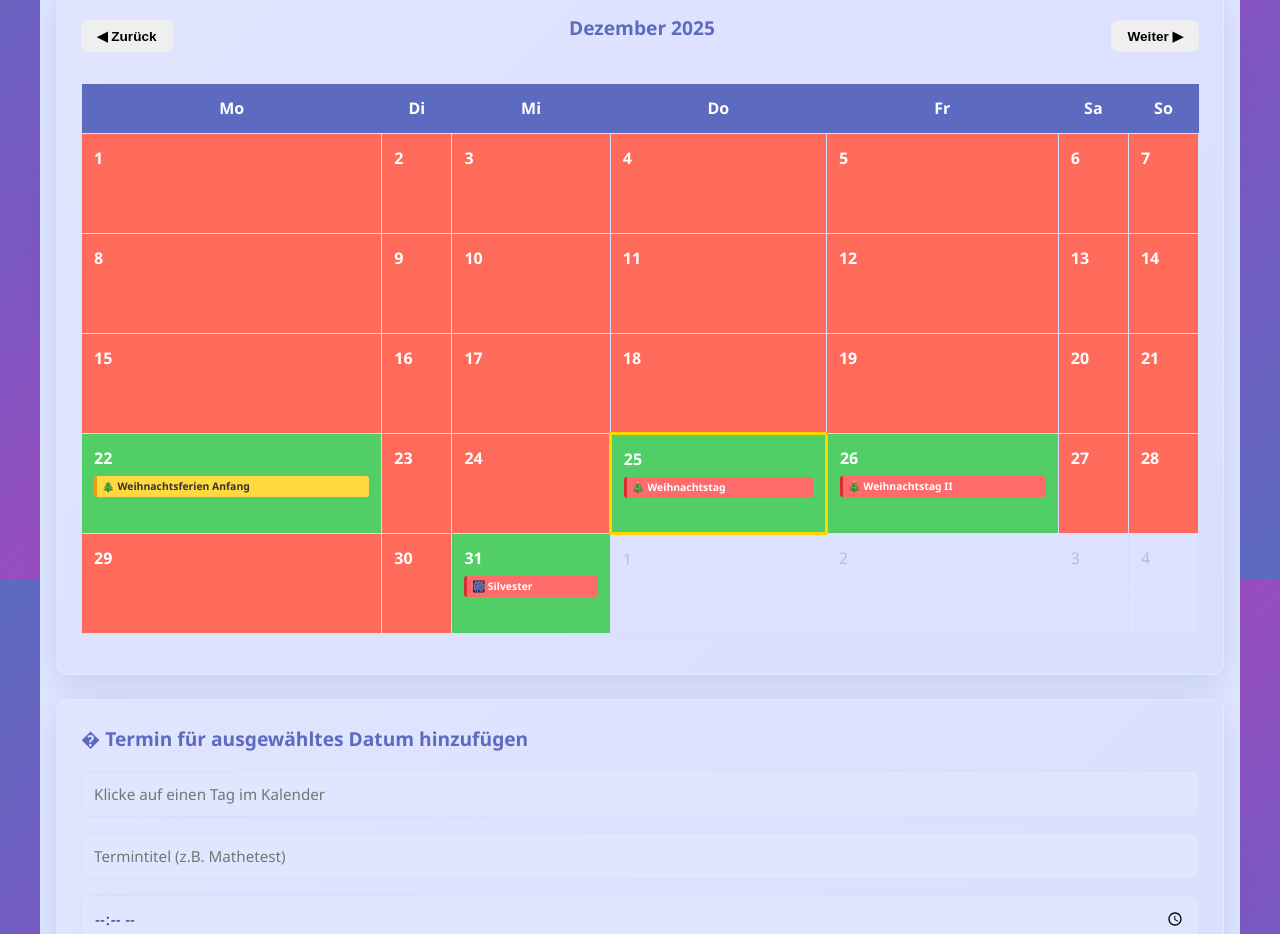
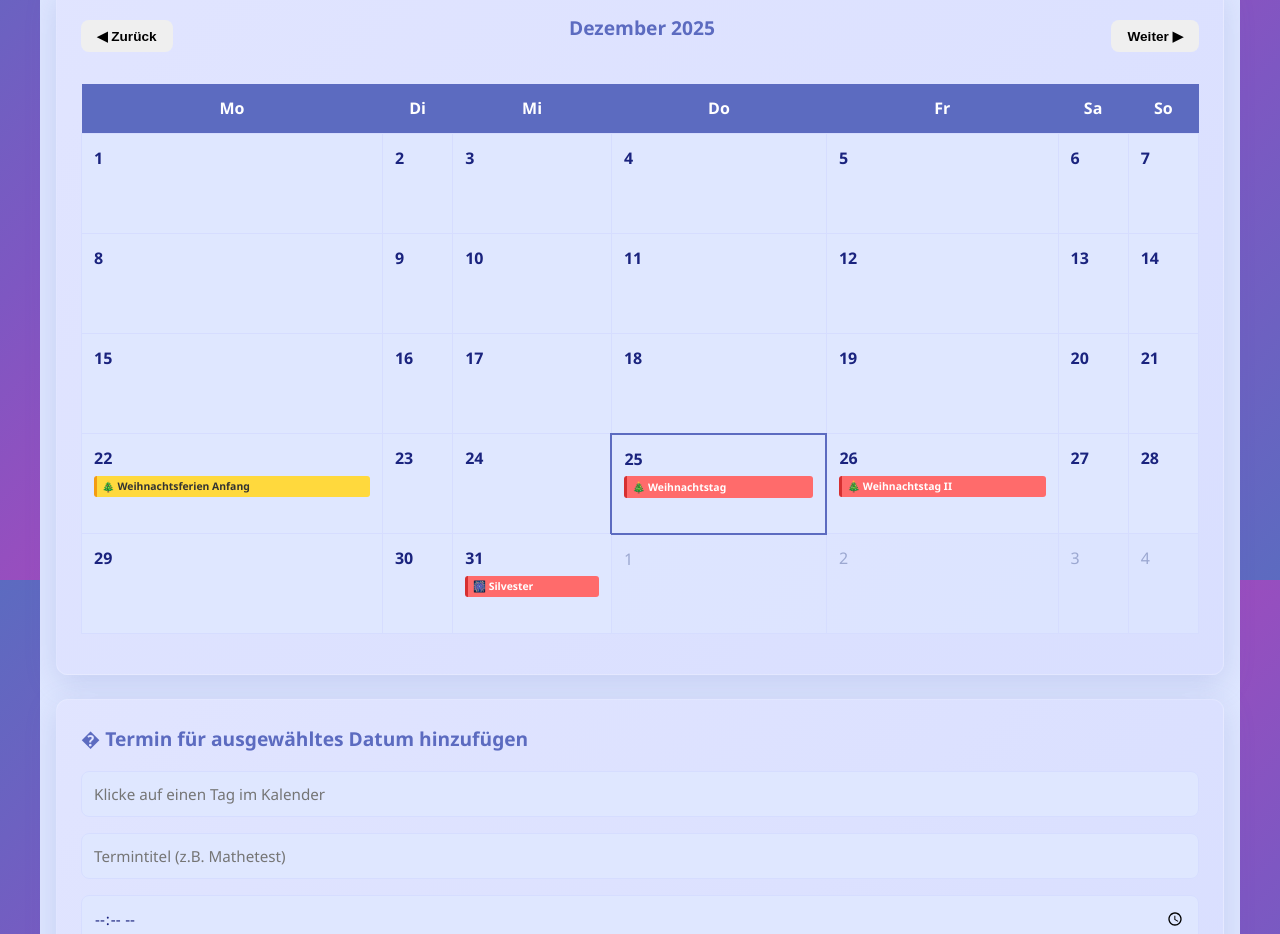
Before and after one commit to Ramon57-ui/Project, an Electron app: page index.html in a window 1280 px wide. Shown: the part 1020-1954 px from the top of the page. Drawn offline with nearby package versions, Linux system fonts and the light colour scheme.

Commit message:
Revert: Kalender-Farben entfernt - zurück zum Original

```diff
--- a/app.js
+++ b/app.js
@@ -341,13 +341,6 @@ function renderCalendar() {
                 const dayEvents = appData.termine.filter(t => t.datum.startsWith(dateStr));
                 const dayNotes = appData.noten.filter(n => n.datum === dateStr);
                 const dayFeiertag = augsburgerFeiertage.find(f => f.datum === dateStr);
-
-                // Add class for feiertag/ferien background color
-                if (dayFeiertag) {
-                    cell.classList.add('has-feiertag');
-                } else {
-                    cell.classList.add('regular-day');
-                }
 
                 if (dayFeiertag) {
                     const feiertag = document.createElement('div');
--- a/styles.css
+++ b/styles.css
@@ -597,37 +597,24 @@ main {
     overflow: hidden;
 }
 
-/* Farben für normale Tage (Orange-Rot) */
-.calendar-table tbody td.regular-day {
-    background-color: #ff6b5b;
+.calendar-table tbody td:hover {
+    background-color: var(--accent-color);
     color: white;
-}
-
-/* Farben für Feiertage/Ferien (Grün) */
-.calendar-table tbody td.has-feiertag {
-    background-color: #51cf66;
-    color: white;
-    font-weight: 600;
-}
-
-.calendar-table tbody td:hover {
-    opacity: 0.8;
-    transform: scale(1.02);
 }
 
 .calendar-table tbody td.other-month {
     color: var(--text-secondary);
-    opacity: 0.3;
+    opacity: 0.5;
 }
 
 .calendar-table tbody td.today {
-    border: 3px solid #ffd700;
+    border: 2px solid var(--success-color);
     font-weight: bold;
 }
 
 .calendar-table tbody td.selected {
-    border: 3px solid white;
-    box-shadow: 0 0 10px rgba(0,0,0,0.3);
+    background-color: var(--accent-color);
+    color: white;
 }
 
 .calendar-day-number {
```
